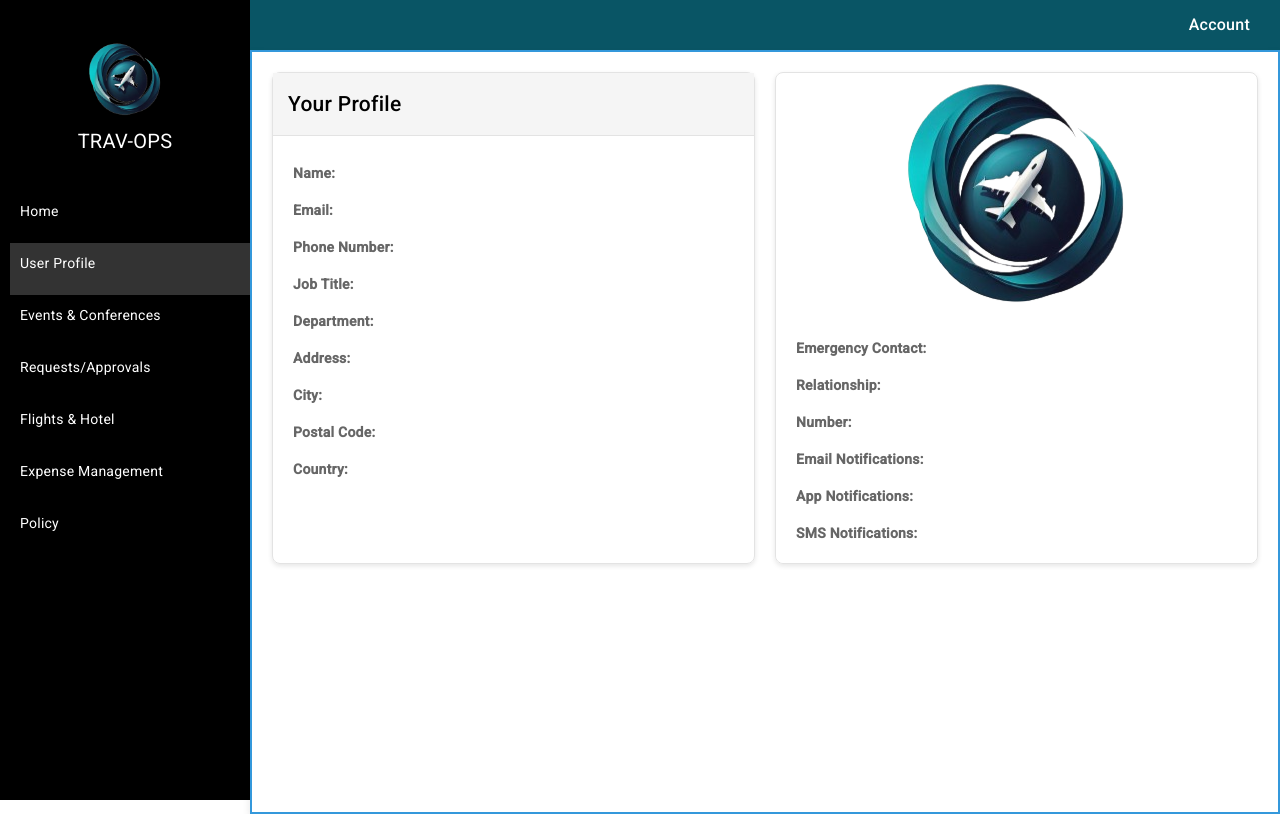
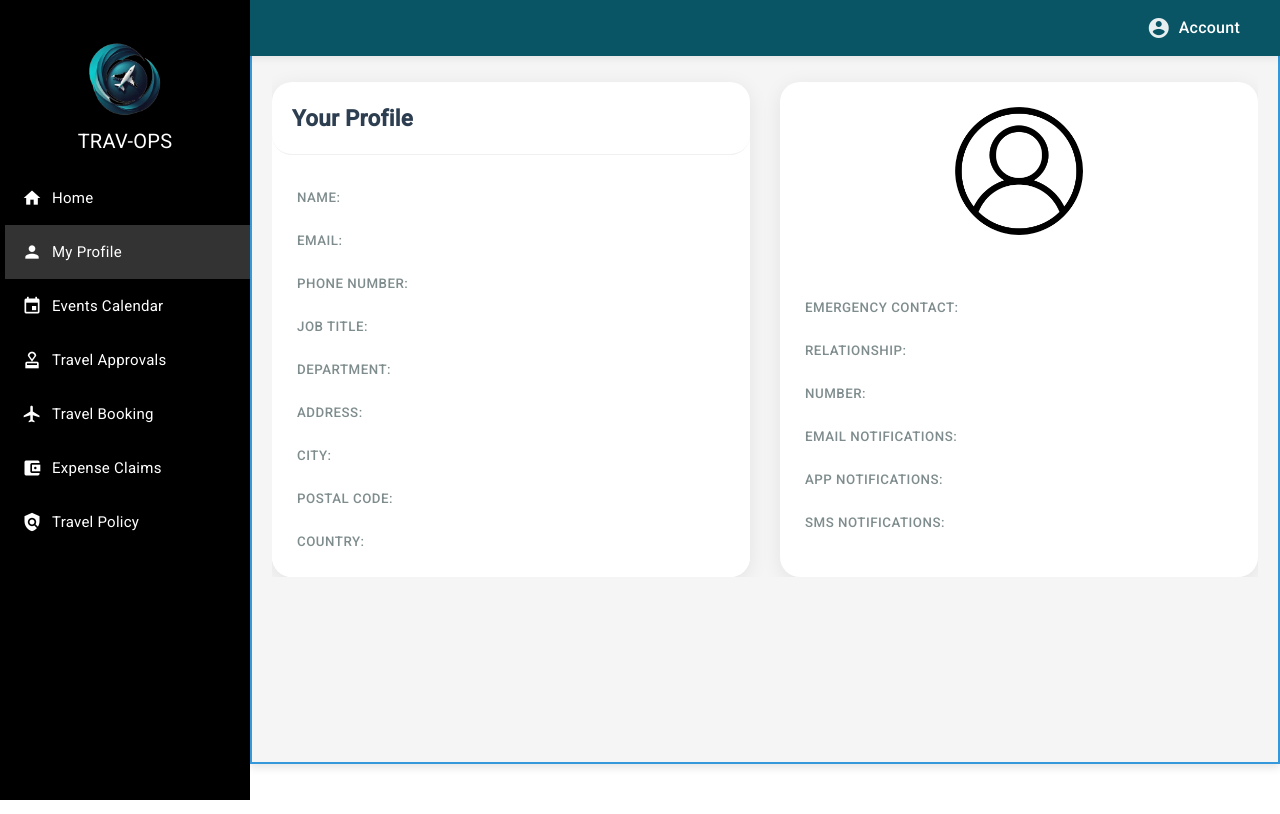
Before and after one commit to hebahshamnad/Travel-Ops, an Angular app in the folder APP-UI/: page /user-profile in a window 1280 px wide. Built offline with nearby package versions, Linux system fonts and the light colour scheme; no server answers.

Commit message:
add event signup + improve css

```diff
--- a/APP-UI/src/app/app.component.css
+++ b/APP-UI/src/app/app.component.css
@@ -3,7 +3,7 @@
     min-height: 90vh;
     margin-left: 250px;
     padding: 20px; /* Adds padding inside the container */
-    background-color: #fff; /* Sets the background color to white */
+    background-color: whitesmoke; /* Sets the background color to white */
     border: 2px solid #3498db; /* Adds a solid border with a specific color */
     /* border-radius: 8px; Rounds the corners */
     box-shadow: 0 4px 8px rgba(0, 0, 0, 0.1); /* Adds a subtle shadow */
--- a/APP-UI/src/app/components/events/event-signup/event-signup.component.css
+++ b/APP-UI/src/app/components/events/event-signup/event-signup.component.css
@@ -1,11 +1,11 @@
-
 .card {
     border: 1px solid #e3e3e3;
     border-radius: 8px;
     box-shadow: 0 2px 5px rgba(0,0,0,0.1);
+    margin-top: 60px;
+    background-color: white;
 }
 .card-header {
-    background-color: #f5f5f5;
     padding: 15px;
     border-bottom: 1px solid #e3e3e3;
 }
@@ -15,5 +15,80 @@
 }
 
 .card-content {
-    padding: 15px;
+    padding: 30px;
+    display: flex;
+    flex-direction: column;
+    gap: 25px;
 }
+
+.profile-card {
+    display: grid;
+    grid-template-columns: auto 1fr;
+    gap: 15px;
+    padding: 25px;
+    background-color: white;
+    border-radius: 20px;
+  }
+
+  .profile-item {
+    display: flex;
+    flex-direction: column;
+    gap: 8px;
+  }
+
+  .label {
+    min-width: 150px;
+    font-weight: 600;
+    color: #2c3e50;
+    text-align: left;
+    font-size: 0.95em;
+    text-transform: uppercase;
+    letter-spacing: 0.5px;
+    margin-top: 0;
+  }
+
+
+  .input-field {
+    display: flex;
+    width: 100%;
+  }
+
+  .input-field input,
+  .input-field select,
+  .input-field textarea {
+    flex: 1;
+    padding: 12px;
+    border: 1px solid #e0e0e0;
+    border-radius: 8px;
+    font-size: 1em;
+    transition: all 0.2s;
+    background-color: #f8f9fa;
+    width: 100%;
+  }
+
+  .input-field input:focus {
+    outline: none;
+    border-color: #3498db;
+    box-shadow: 0 0 0 3px rgba(52, 152, 219, 0.1);
+    background-color: white;
+  }
+
+  .submit-btn {
+    background-color: #3498db;
+    color: white;
+    padding: 12px 24px;
+    border: none;
+    border-radius: 8px;
+    font-size: 1em;
+    cursor: pointer;
+    transition: background-color 0.2s;
+  }
+
+  .submit-btn:hover {
+    background-color: #2980b9;
+  }
+
+  textarea {
+    min-height: 100px;
+    resize: vertical;
+  }
--- a/APP-UI/src/app/components/events/events.component.css
+++ b/APP-UI/src/app/components/events/events.component.css
@@ -1,28 +1,72 @@
+.card {
+    border: none;
+    border-radius: 12px;
+    box-shadow: 0 4px 20px rgba(0, 0, 0, 0.08);
+    margin-top: 60px;
+    background-color: white;
+    transition: box-shadow 0.3s ease;
+}
 
-.card {
-    border: 1px solid #e3e3e3;
-    border-radius: 8px;
-    box-shadow: 0 2px 5px rgba(0,0,0,0.1);
+.card:hover {
+    box-shadow: 0 6px 24px rgba(0, 0, 0, 0.12);
 }
+
 .card-header {
-    background-color: #f5f5f5;
-    padding: 15px;
-    border-bottom: 1px solid #e3e3e3;
+    padding: 20px 24px;
+    border-bottom: 1px solid #f0f0f0;
 }
+
 .card-title {
     margin: 0;
-    font-size: 1.5em;
+    font-size: 1.75em;
+    font-weight: 500;
+    color: #2c3e50;
 }
 
 .card-content {
-    padding: 15px;
+    padding: 24px;
 }
+
 .table {
-    margin-bottom: 0;
+    width: 100%;
+    border-collapse: separate;
+    border-spacing: 0 8px;
 }
-.icon{
-    margin: 5px;
+
+.icon {
+    margin: 0 8px;
+    cursor: pointer;
+    color: #666;
+    transition: color 0.2s ease;
 }
+
+.icon:hover {
+    color: #2196f3;
+}
+
 .table td {
-    font-size: 13px; /* Adjust the size as needed */
-  }
+    font-size: 14px;
+    padding: 16px;
+    color: #4a4a4a;
+}
+
+/* Add these new styles for the table headers and rows */
+::ng-deep .mat-header-cell {
+    font-size: 14px;
+    font-weight: 600;
+    color: #2c3e50;
+    padding: 16px;
+}
+
+::ng-deep .mat-row {
+    background-color: #ffffff;
+    border-radius: 8px;
+    box-shadow: 0 2px 6px rgba(0, 0, 0, 0.04);
+    margin: 8px 0;
+    transition: transform 0.2s ease, box-shadow 0.2s ease;
+}
+
+::ng-deep .mat-row:hover {
+    transform: translateY(-2px);
+    box-shadow: 0 4px 8px rgba(0, 0, 0, 0.08);
+}
--- a/APP-UI/src/app/components/events/events.component.html
+++ b/APP-UI/src/app/components/events/events.component.html
@@ -3,44 +3,43 @@
     <h2 class="card-title">2024 Events & Conference List</h2>
   </div>
   <div class="card-content">
-    <table mat-table [dataSource]="dataSource" matSort class=" table">
-
+    <table mat-table [dataSource]="dataSource" matSort class="table">
+      <!-- Event Column -->
       <ng-container matColumnDef="name">
-        <th mat-header-cell *matHeaderCellDef mat-sort-header> Event </th>
+        <th mat-header-cell *matHeaderCellDef mat-sort-header class="header-cell"> EVENT </th>
         <td mat-cell *matCellDef="let event"> {{event.name}} </td>
       </ng-container>
 
+      <!-- Date Column -->
       <ng-container matColumnDef="date">
-        <th mat-header-cell *matHeaderCellDef mat-sort-header>Date </th>
+        <th mat-header-cell *matHeaderCellDef mat-sort-header class="header-cell"> DATE </th>
         <td mat-cell *matCellDef="let event"> {{event.date}} </td>
       </ng-container>
 
-
+      <!-- Location Column -->
       <ng-container matColumnDef="location">
-        <th mat-header-cell *matHeaderCellDef mat-sort-header> Location</th>
+        <th mat-header-cell *matHeaderCellDef mat-sort-header class="header-cell"> LOCATION </th>
         <td mat-cell *matCellDef="let event"> {{event.location}} </td>
       </ng-container>
 
-
+      <!-- Organizer Column -->
       <ng-container matColumnDef="organizer">
-        <th mat-header-cell *matHeaderCellDef mat-sort-header> Organizer</th>
+        <th mat-header-cell *matHeaderCellDef mat-sort-header class="header-cell"> ORGANIZER </th>
         <td mat-cell *matCellDef="let event"> {{event.organizer}} </td>
       </ng-container>
 
-
-
+      <!-- Actions Column -->
       <ng-container matColumnDef="actions">
-        <th mat-header-cell *matHeaderCellDef> Actions </th>
+        <th mat-header-cell *matHeaderCellDef class="header-cell"> ACTIONS </th>
         <td mat-cell *matCellDef="let event">
           <a [href]="event.link" target="_blank">
             <mat-icon matTooltip="Go to Link" class="icon">link</mat-icon>
           </a>
-          <mat-icon (click)="signUpforEvent(event)" matTooltip="Create Request" class="icon">assignment</mat-icon> <!-- Static icon, you can replace 'favorite' with your desired icon name -->
+          <mat-icon (click)="signUpforEvent(event)" matTooltip="Create Request" class="icon">assignment</mat-icon>
         </td>
       </ng-container>
 
-
-      <tr mat-header-row *matHeaderRowDef="displayedColumns">Type</tr>
+      <tr mat-header-row *matHeaderRowDef="displayedColumns"></tr>
       <tr mat-row *matRowDef="let row; columns: displayedColumns;"></tr>
     </table>
   </div>
--- a/APP-UI/src/app/components/nav-bar/nav-bar.component.css
+++ b/APP-UI/src/app/components/nav-bar/nav-bar.component.css
@@ -1,41 +1,50 @@
 .navbar {
+    position: fixed;
+    top: 0;
+    left: 0;
+    right: 0;
+    z-index: 1000;
     background-color: rgb(9, 85, 101);
     display: flex;
-    justify-content: space-between;
     align-items: center;
-    padding: 10px;
-    height: 50px;
+    padding: 0 24px;
+    height: 56px;
+    box-shadow: 0 2px 8px rgba(0, 0, 0, 0.08);
 }
-
 
 .nav-links {
     display: flex;
+    align-items: center;
 }
 
 .nav-link {
     color: white;
-    margin-right: 20px;
-    margin-left: 50px;
     font-size: medium;
-    list-style-type: none;
+    text-decoration: none;
+    padding: 8px 16px;
+    border-radius: 8px;
+    transition: background-color 0.2s ease;
+    display: flex;
+    align-items: center;
+    gap: 8px;
 }
-  .menu{
-    font-size: small !important;
+
+.nav-link:hover {
+    background-color: rgba(255, 255, 255, 0.1);
 }
-  .nav-link:hover {
-    color: rgb(177, 228, 242); /* Lighten the background color on hover */
-}
+
 .spacer {
     flex: 1;
 }
-  .icon{
-    margin-top: 20px;
+
+.mat-menu-item {
+    font-size: small;
+    padding: 12px 24px;
+    display: flex;
+    align-items: center;
+    gap: 12px;
 }
 
-  .mat-menu-content .mat-menu-item {
-    font-size: small; /* Adjust the font size of the menu items */
-    padding: 8px 16px; /* Adjust the padding around the menu items */
+.nav-icon {
+    opacity: 0.9;
 }
-  .button{
-    font-size: x-small !important
-  }
--- a/APP-UI/src/app/components/nav-bar/nav-bar.component.html
+++ b/APP-UI/src/app/components/nav-bar/nav-bar.component.html
@@ -1,8 +1,9 @@
-
 <mat-toolbar class="navbar">
   <span class="spacer"></span>
   <div class="nav-links">
-    <div class="nav-link" [matMenuTriggerFor]="menu">Account
+    <div class="nav-link" [matMenuTriggerFor]="menu">
+      <mat-icon class="nav-icon" aria-hidden="false" fontIcon="account_circle"></mat-icon>
+      <span class="nav-text">Account</span>
       <mat-menu #menu="matMenu">
         <button mat-menu-item> <mat-icon aria-hidden="false" fontIcon="account_circle"></mat-icon>Profile</button>
         <button mat-menu-item> <mat-icon aria-hidden="false" fontIcon="settings"></mat-icon>Settings</button>
--- a/APP-UI/src/app/components/side-bar/side-bar.component.css
+++ b/APP-UI/src/app/components/side-bar/side-bar.component.css
@@ -6,6 +6,7 @@
     width: 250px; /* Adjust the width as needed */
     background-color: black; /* Set the background color to black */
     z-index: 1000; /* Ensure the sidebar stays above other content */
+    overflow-y: auto; /* Add scrolling if content overflows */
 }
 
 .nav {
@@ -15,18 +16,33 @@
 }
 
 .nav li {
-    padding: 10px;
-    margin-left: 10px;
+    padding: 2px;  /* Reduced from 10px */
+    margin-left: 5px;  /* Reduced from 10px */
 }
 
 .nav li a {
-    display: block;
-    color: white; /* Set text color to white */
+    display: flex;
+    align-items: center;
+    color: white;
     text-decoration: none;
+    padding: 15px;  /* Reduced from 10px 15px */
+    font-size: 15px;  /* Added to make text slightly smaller */
+}
 
+.nav li a span.material-icons {
+    margin-right: 10px;  /* Reduced from 15px */
+    font-size: 20px;  /* Reduced from 24px */
 }
+
+.nav li a p {
+    margin: 0;
+    white-space: nowrap;
+    overflow: hidden;
+    text-overflow: ellipsis;
+}
+
 .wrapper{
-    margin-top: 40px;
+    margin-top: 20px;  /* Reduced from 40px */
 }
 .nav li a:hover {
     background-color: rgba(255, 255, 255, 0.1); /* Lighten the background color on hover */
@@ -37,7 +53,7 @@
 }
 .logo {
     text-align: center; /* Center the content horizontally */
-    margin-bottom: 20px; /* Add some space below the logo */
+    margin-bottom: 10px;  /* Reduced from 20px */
 }
 
 .logo-img img {
--- a/APP-UI/src/app/components/side-bar/side-bar.component.html
+++ b/APP-UI/src/app/components/side-bar/side-bar.component.html
@@ -1,3 +1,5 @@
+<link href="https://fonts.googleapis.com/icon?family=Material+Icons" rel="stylesheet">
+
 <div class="sidebar-wrapper">
     <BR><BR>
     <div class="logo">
@@ -12,6 +14,7 @@
         <div class="wrapper">
         <li routerLinkActive="active" *ngFor="let menuItem of menuItems" class="{{menuItem.class}}">
             <a  [routerLink]='[menuItem.path]'>
+                <span class="material-icons">{{menuItem.icon}}</span>
                 <p>{{menuItem.title}}</p>
             </a>
         </li>
--- a/APP-UI/src/app/components/user-profile/user-profile.component.css
+++ b/APP-UI/src/app/components/user-profile/user-profile.component.css
@@ -1,34 +1,46 @@
 .cards-container {
   display: flex;
-  gap: 20px;
+  gap: 30px;
+  padding-top: 60px;
+  margin: 0 auto;
+  overflow: hidden; /* Prevents scrollbar */
+
 }
 
 .card {
-  border: 1px solid #e3e3e3;
-  border-radius: 8px;
-  box-shadow: 0 2px 5px rgba(0, 0, 0, 0.1);
-  width: 49%;
+  border: none;
+  border-radius: 20px;
+  box-shadow: 0 4px 20px rgba(0, 0, 0, 0.08);
+  width: 100%;
+  background: white;
+  transition: transform 0.2s, box-shadow 0.2s;
+}
+
+.card:hover {
+  transform: translateY(-2px);
+  box-shadow: 0 6px 25px rgba(0, 0, 0, 0.1);
 }
 
 .card-header {
-  background-color: #f5f5f5;
-  padding: 15px;
-  border-bottom: 1px solid #e3e3e3;
-
+  padding: 20px;
+  border-bottom: 1px solid #f0f0f0;
+  border-radius: 20px;
 }
 
 .card-title {
   margin: 0;
-  font-size: 1.5em;
+  font-size: 1.6em;
+  color: #2c3e50;
+  font-weight: 600;
 }
 
 .profile-card {
   display: grid;
   grid-template-columns: auto 1fr;
-  gap: 10px;
-  padding: 20px;
-  border-radius: 8px;
-  background-color: #fff;
+  gap: 15px;
+  padding: 25px;
+  background-color: white;
+  border-radius: 20px;
 }
 
 .profile-item {
@@ -37,10 +49,13 @@
 }
 
 .label {
-  font-weight: bold;
-  color: #666;
+  font-weight: 500;
+  color: #7f8c8d;
   text-align: left;
-  margin-top: 7px
+  margin-top: 8px;
+  font-size: 0.95em;
+  text-transform: uppercase;
+  letter-spacing: 0.5px;
 }
 
 
@@ -50,18 +65,33 @@
 
 .input-field input {
   flex: 1;
-  padding: 10px;
-  border: 1px solid #ccc;
-  border-radius: 5px;
+  padding: 12px;
+  border: 1px solid #e0e0e0;
+  border-radius: 8px;
+  font-size: 1em;
+  transition: all 0.2s;
+  background-color: #f8f9fa;
 }
 
 .input-field input:focus {
   outline: none;
-  border-color: rgb(9, 85, 101);
+  border-color: #3498db;
+  box-shadow: 0 0 0 3px rgba(52, 152, 219, 0.1);
+  background-color: white;
 }
 
-.photo{
-  margin: auto;
+.photo {
+  margin: 20px auto;
   display: block;
   text-align: center;
+  border-radius: 50%;
+  padding: 5px;
 }
+
+.profile-image {
+  width: 10vw;  /* 10% of viewport width */
+  min-width: 100px; /* Minimum size */
+  max-width: 150px; /* Maximum size */
+  height: auto;
+  object-fit: contain;
+}
--- a/APP-UI/src/app/components/user-profile/user-profile.component.html
+++ b/APP-UI/src/app/components/user-profile/user-profile.component.html
@@ -63,7 +63,9 @@
 
 
 <div class="card">
-  <div class="photo"><img src="/assets/image/LOGO.png"/></div>
+  <div class="photo">
+    <img src="/assets/image/user-icon.png" class="profile-image"/>
+  </div>
 
   <div class="profile-card">
 
```
Also changed, not shown: APP-UI/src/app/components/events/event-signup/event-signup.component.html (+52 -1 lines), APP-UI/src/app/components/side-bar/side-bar.component.ts (+8 -7 lines), APP-UI/src/assets/image/user-icon.png (added). Lines whose indentation alone changed are shown as unchanged.
